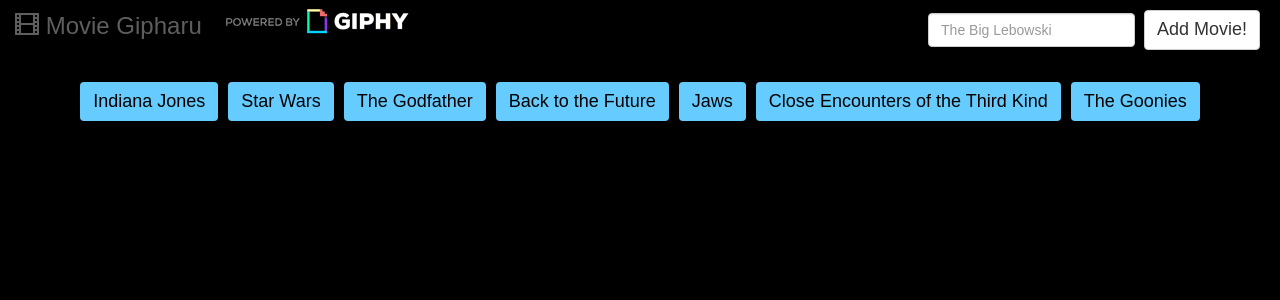
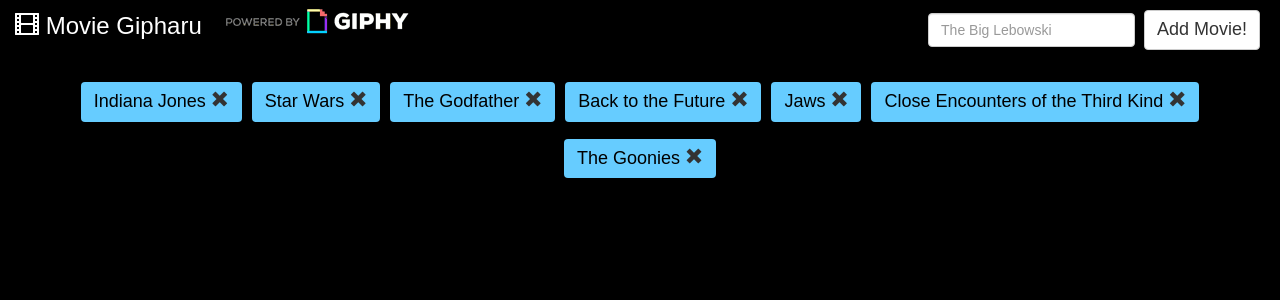
Before and after one commit to mconstanza/GiphyAPI, a PHP site: page / in a window 1280 px wide. Shown: the top 300 px of the page. Run offline with PHP 8.4, Linux system fonts and the light colour scheme; some libraries are stand-ins or nearby versions; some web fonts are replaced.

Commit message:
added delete buttons on each movie button, changing the structure to accomplish this by making the buttons divs with button stylings.

```diff
--- a/assets/css/style.css
+++ b/assets/css/style.css
@@ -1,4 +1,5 @@
 
+/*Document-wide************************************/
 body{
 	background-color: black;
 	color: white;
@@ -10,14 +11,11 @@ hr {
 	margin: 3px 0;
 }
 
-#releaseDiv p {
-	margin-bottom: 0;
+.container {
+	box-sizing: border-box;
 }
 
-#plotDiv {
-	margin-top: 13px;
-}
-
+/* Nav *********************************************/
 .navbar {
 	background-color: black;
 	border: none;
@@ -26,12 +24,18 @@ hr {
 .navbar-brand {
 	padding-top: 10px;
 	font-size: 24px;
+	color: #fff;
 }
 
-.container {
-	box-sizing: border-box;
+.navbar-default .navbar-brand {
+    color: #fff;
 }
 
+.navbar-default .navbar-brand:hover {
+    color: #fff;
+}
+
+/* Movie Buttons **********************************/
 #buttonDiv {
 	margin-bottom: 2%;
 }
@@ -41,15 +45,21 @@ hr {
 	margin: 2px 5px;
 }
 
+#buttonContainer div{
+	display: inline-block;
+	position: relative;
+}
+
 .btn:focus, .btn:active:focus, .btn.active:focus {
 	text-shadow: none;
 
 }
 
-.movie {
+.buttonDiv {
 	background-color: #66ccff;
 	/*text-shadow: 2px 2px 2px #000;*/
 	color: #000;
+	margin-bottom: 15px;
 }
 
 .movie:hover {
@@ -57,26 +67,36 @@ hr {
 	color: white;
 }
 
+.closeButton {
+	margin-left: 5px;
+	color: #333;
+}
+
+.closeButton:hover{
+	color:white;
+}
+
+
+/* Gifs **********************************************/
 #gifDiv {
 	text-align: left;
 }
-
-.gif {
-	max-width: 300px;
-	height: 169px;
-	margin: 5px 2px 0 2px;
-	border: 2px solid white;
-}
-
-
 
 .gifAndRating {
 	color: white;
 	max-width: 320px;
 	max-height: 320px;
 	margin-top: 30px;
+	margin-right: 10px;
 	display: inline-block;
 	position: relative;
+}
+
+.gif {
+	max-width: 300px;
+	height: 169px;
+	margin: 15px 2px 45px 2px;
+	border: 2px solid white;
 }
 
 .rating {
@@ -89,6 +109,7 @@ hr {
 	font-weight: bold;
 }
 
+/* Movie Data ******************************************/
 
 #movieDataDiv {
 	font-size: 22px;
@@ -97,3 +118,10 @@ hr {
 #titleDiv {
 	margin-top: 1%
 }
+#releaseDiv p {
+	margin-bottom: 0;
+}
+
+#plotDiv {
+	margin-top: 13px;
+}
--- a/index.html
+++ b/index.html
@@ -22,7 +22,7 @@
 		<div class="container-fluid">
 			<div class="navbar-header">
 
-				<a class="navbar-brand" href="#"><span class='glyphicon glyphicon-film'> </span> Movie Gipharu </a>
+				<p class="navbar-brand"><span class='glyphicon glyphicon-film'> </span> Movie Gipharu </p>
 				<img src="assets/images/PoweredBy_200_Horizontal_Light-Backgrounds_With_Logo.gif">
 			</div>
 
@@ -42,7 +42,7 @@
 		   That movie's already in the list!
 		</div>
 
-		<div id="buttonDiv">
+		<div id="buttonContainer">
 
 		</div>
 
```
Also changed, not shown: assets/javascript/giphy.js (+31 -8 lines).
